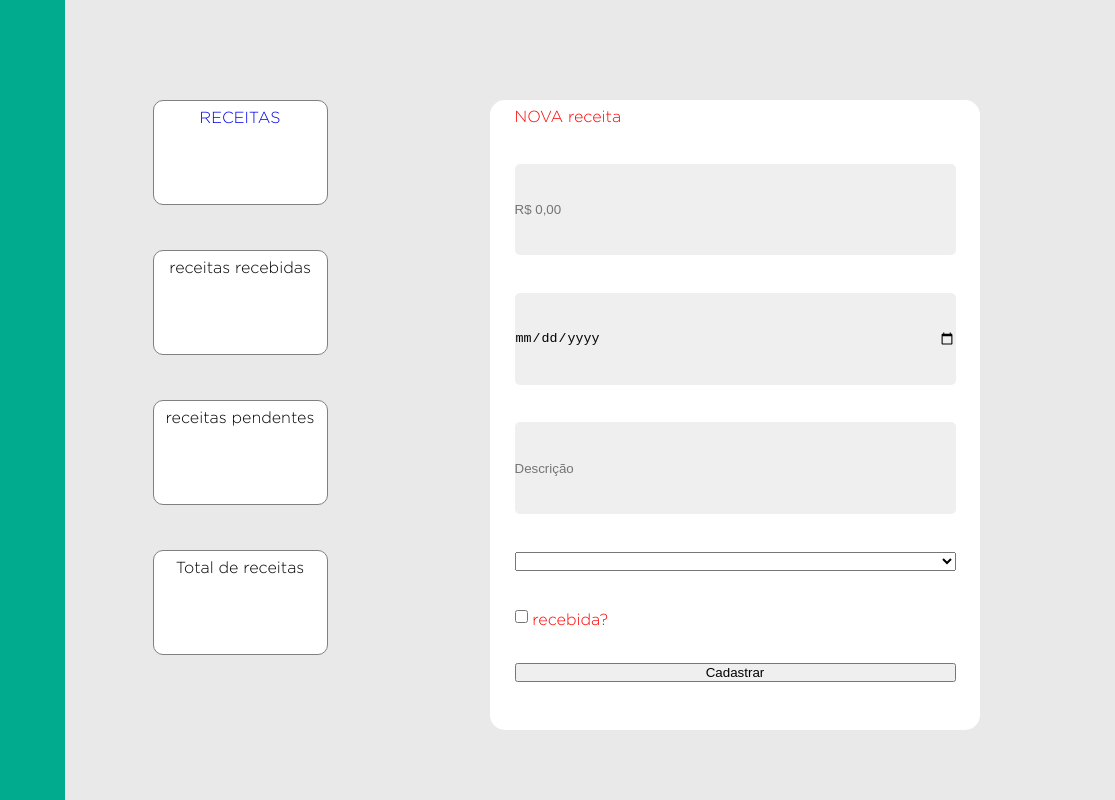
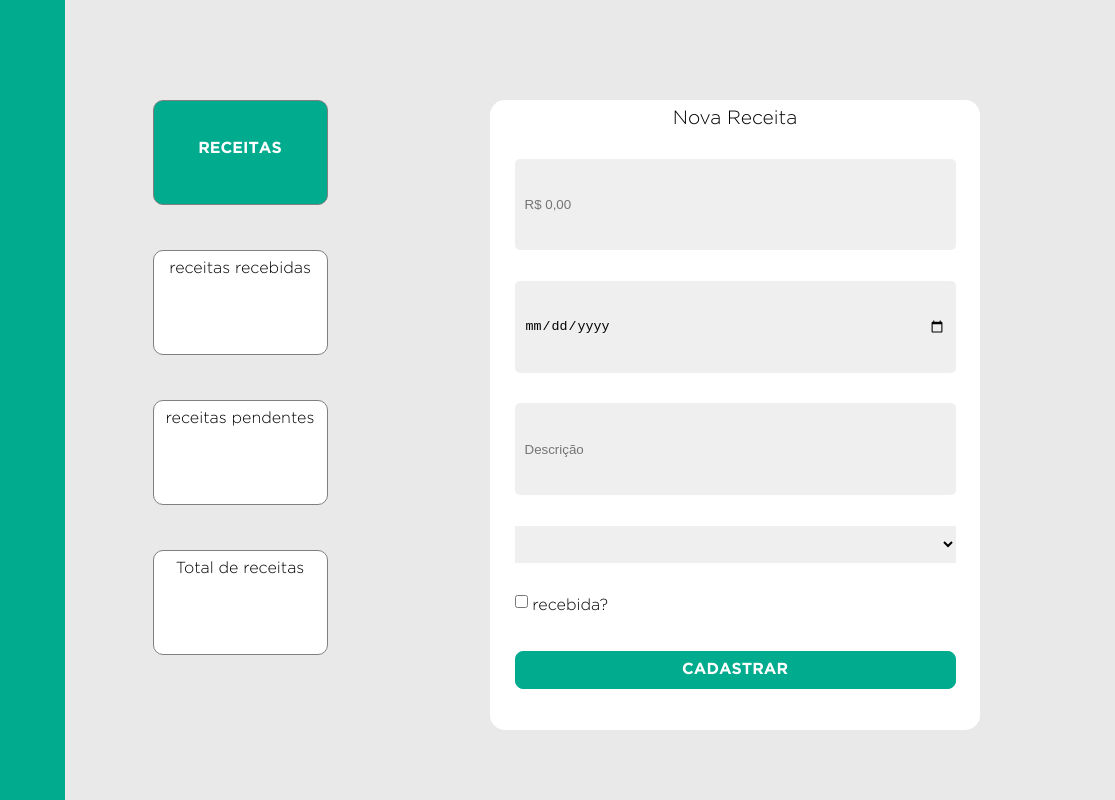
Before and after one commit to ICEI-PUC-Minas-PMV-ADS/pmv-ads-2023-2-e1-proj-web-t2-sitecontroledefinancas, a plain HTML site: page codigo-fonte/src/receitas/nova/index.html in a window 1280 px wide. Shown: the full height of the page, 165-1280 px from the left. Drawn offline with Linux system fonts and the light colour scheme; sample sign-in values are in the browser's storage; files whose address does not match are found by name.

Commit message:
estiliza formulario de cadastro de receitas e despesas

```diff
--- a/codigo-fonte/src/css/novadespesa.css
+++ b/codigo-fonte/src/css/novadespesa.css
@@ -103,6 +103,20 @@ nav {
   text-decoration: none;
 }
 
+.expenses a.box {
+  font-weight: bolder;
+  font-family: 'GothamBold';
+  background-color: #00AB8E;
+  color: #ffffff;
+  padding: 40px 0;
+}
+
+.expenses a.box:hover {
+  background-color: #ffffff;
+  color: #00AB8E;
+  border: 1px solid 00AB8E;
+}
+
 .form-outter {
   grid-area: formulario;
   background-color: #E9E9E9;
@@ -136,7 +150,6 @@ nav {
   margin-left: 75px;
   border-radius: 15px;
   padding: 10px 0;
-  color: red;
 }
 
 form {
@@ -146,6 +159,11 @@ form {
   width: 90%;
   margin: 0 auto;
   justify-content: space-between;
+}
+
+form p {
+  font-size: larger;
+  text-align: center;
 }
 
 form input {
@@ -161,3 +179,30 @@ form input {
   width: auto;
   display: inline-block;
 }
+
+
+select {
+  padding: 10px 0;
+  border: none;
+  background-color: #efefef;
+}
+
+
+#cadastrar {
+  background-color: #00AB8E;
+  border: 1px solid #00AB8E;
+  border-radius: 8px;
+  font-family: 'GothamBold';
+  font-weight: bolder;
+  font-size: 1rem;
+  color: #ffffff;
+  margin-top: 10px;
+  text-transform: uppercase;
+  padding: 10px 0;
+}
+
+#cadastrar:hover {
+  background-color: #ffffff;
+  color: #00AB8E;
+  border: 1px solid #00AB8E;
+}
--- a/codigo-fonte/src/css/novareceita.css
+++ b/codigo-fonte/src/css/novareceita.css
@@ -104,6 +104,20 @@ nav {
   cursor: pointer;
 }
 
+.incomings a.box {
+  font-weight: bolder;
+  font-family: 'GothamBold';
+  background-color: #00AB8E;
+  color: #ffffff;
+  padding: 40px 0;
+}
+
+.incomings a.box:hover {
+  background-color: #ffffff;
+  color: #00AB8E;
+  border: 1px solid 00AB8E;
+}
+
 .form-outter {
   grid-area: formulario;
   background-color: #E9E9E9;
@@ -137,7 +151,6 @@ nav {
   margin-left: 75px;
   border-radius: 15px;
   padding: 10px 0;
-  color: red;
 }
 
 form {
@@ -149,12 +162,18 @@ form {
   justify-content: space-between;
 }
 
+form p {
+  font-size: larger;
+  text-align: center;
+}
+
 form input {
   width: 100%;
   height: 15%;
   border-style: none;
   border-radius: 5px;
   background-color: #efefef;
+  padding: 0 10px;
 }
 
 #recebida {
@@ -162,3 +181,28 @@ form input {
   width: auto;
   display: inline-block;
 }
+
+select {
+  padding: 10px 0;
+  border: none;
+  background-color: #efefef;
+}
+
+#cadastrar {
+  background-color: #00AB8E;
+  border: 1px solid #00AB8E;
+  border-radius: 8px;
+  font-family: 'GothamBold';
+  font-weight: bolder;
+  font-size: 1rem;
+  color: #ffffff;
+  margin-top: 10px;
+  text-transform: uppercase;
+  padding: 10px 0;
+}
+
+#cadastrar:hover {
+  background-color: #ffffff;
+  color: #00AB8E;
+  border: 1px solid #00AB8E;
+}
--- a/codigo-fonte/src/css/receitas.css
+++ b/codigo-fonte/src/css/receitas.css
@@ -104,6 +104,20 @@ nav {
   cursor: pointer;
 }
 
+.incomings a.box {
+  font-weight: bolder;
+  font-family: 'GothamBold';
+  background-color: #00AB8E;
+  color: #ffffff;
+  padding: 40px 0;
+}
+
+.incomings a.box:hover {
+  background-color: #ffffff;
+  color: #00AB8E;
+  border: 1px solid 00AB8E;
+}
+
 .table-outter {
   grid-area: formulario;
   background-color: #E9E9E9;
--- a/codigo-fonte/src/receitas/nova/index.html
+++ b/codigo-fonte/src/receitas/nova/index.html
@@ -57,7 +57,7 @@
     <div class="form-outter">
       <div class="form-inner">
         <form id="form-receita" action="">
-          <p>NOVA receita</p>
+          <p>Nova Receita</p>
           <input type="number" name="valor" id="valor" placeholder="R$ 0,00" required>
           <input type="date" name="data" id="data" required>
           <input type="text" name="descrição" id="descrição" placeholder="Descrição" required>
```
Also changed, not shown: codigo-fonte/src/css/despesas.css (+14 -3 lines), codigo-fonte/src/despesas/nova/index.html (+1 -1 lines).
